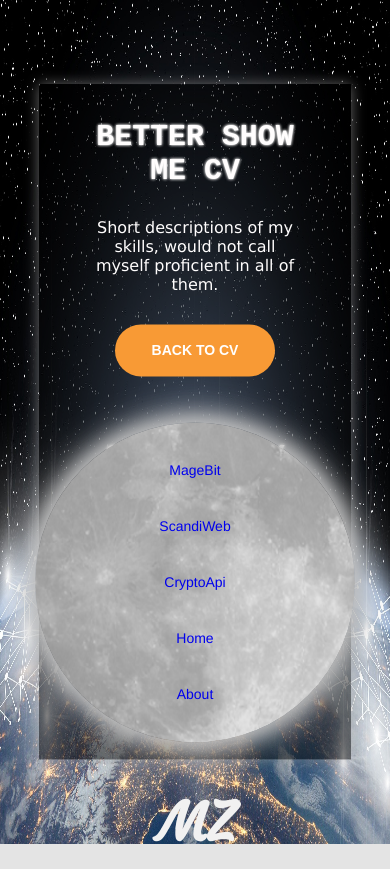
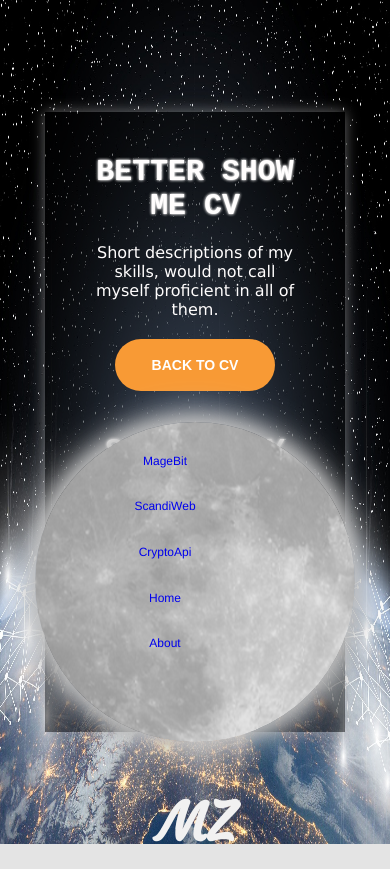
Before and after one commit to trovoltino/matiss-cv, a Vue app: page / in a window 390 px wide. Both pictures are taken after a click on the button "SHOW PROJECTS". Built offline with nearby package versions, Linux system fonts and the light colour scheme.

Commit message:
Mostly finished RD features

```diff
--- a/src/components/Slider.vue
+++ b/src/components/Slider.vue
@@ -82,11 +82,11 @@ h2 {
               0px 0px 30px silver,
               0px 0px 40px silver;
   z-index: 3;
-  transform: translate(0%,-50%);
+  transform: translate(-10%,-50%);
   transition: all 1s ease-in-out;
 }
 .skill-wrap {
-  width:1020px;
+  width:920px;
   background:transparent;
   background: rgba(0, 0, 0, 0.5);
   height: 420px;
@@ -118,7 +118,7 @@ h2 {
   background:#a05709;
 }
 .slide {
-  left: 50%;
+  left: 55%;
 }
 .field-wrap {
   position: absolute;
@@ -148,73 +148,112 @@ h2 {
   transition: all 0.5s ease-in;
   opacity: 1;
 }
-@media only screen and (min-width: 1092px) {
-  .field-wrap {
-    flex-direction: column;
-    align-items: center;
-    justify-content: space-between;
+@media only screen and (max-width: 1050px) {
+  h2 {
+    margin: 12% 12%;
+    margin-bottom: 6%;
+  }
+  p {
+    margin: 20px auto;
   }
   .skill-wrap {
-  width:70%;
-  height: 80%;
-  transform: translate(-50%,-50%);
+    width:700px;
+    height: 340px;
   }
-
   .slider {
-  display: none;
-  position: relative;
-  left: 50%;
-  bottom: 0%;
-  width: 320px;
-  height: 420px;
-  background: url(../assets/images/full-moon.jpg);
-  background-position: center;
-  border-radius: 50%;
-  box-shadow: 0px 0px 20px silver,
-              0px 0px 30px silver,
-              0px 0px 40px silver;
-  z-index: 3;
-  transform: translate(-50%,0%);
-  transition: all 1s ease-in-out;
+    width: 380px;
+    height: 380px;
+  }
+  .slide {
+    left: 53%;
   }
 }
-@media only screen and (max-width: 662px) {
+@media only screen and (max-width: 760px) {
   h2 {
     margin: 6% 12%;
   }
   p {
-    margin: 30px auto;
+    margin: 20px auto;
   }
   .field-wrap {
     flex-direction: column-reverse;
     align-items: center;
     justify-content: space-between;
+    height: 90%;
   }
   .skill-wrap {
-  width:80%;
-  height: 80%;
+  width:380px;
+  height: 760px;
   transform: translate(-50%,-50%);
-
   }
   .left-field, .right-field {
     width: 100%;
   }
 
   .slider {
-  position: relative;
-  left: 50%;
-  top: 0%;
+  top: -5%;
+  left:50%;
+  width: 400px;
+  height: 400px;
+  transform: translate(-50%,0%)
+  }
+  .slide {
+    top: 53%;
+  }
+}
+@media only screen and (max-width: 450px) {
+  h2 {
+    margin: 4% 12%;
+  }
+  p {
+    margin: 20px auto;
+  }
+  .field-wrap {
+    flex-direction: column-reverse;
+    align-items: center;
+    justify-content: space-between;
+    height: 90%;
+  }
+  .skill-wrap {
+  width:300px;
+  height: 620px;
+  }
+  .left-field, .right-field {
+    width: 100%;
+  }
+  .slider {
+  top: -2%;
   width: 320px;
   height: 320px;
-  background: url(../assets/images/full-moon.jpg);
-  background-position: center;
-  border-radius: 50%;
-  box-shadow: 0px 0px 20px silver,
-              0px 0px 30px silver,
-              0px 0px 40px silver;
-  z-index: 3;
-  transform: translate(-50%,0%);
-  transition: all 1s ease-in-out;
+  }
+  .slide {
+    top: 50%;
+  }
+}
+@media only screen and (max-width: 380px) {
+  h2 {
+    margin: 8% 16%;
+    font-size: 20px;
+  }
+  p {
+    font-size: 12px;
+  }
+  .field-wrap {
+    height: 90%;
+  }
+  .skill-wrap {
+  width:260px;
+  height: 520px;
+  }
+  .left-field, .right-field {
+    width: 100%;
+  }
+
+  .slider {
+  top: -3%;
+  width: 276px;
+  height: 270px;
+
   }
   .slide {
     top: 50%;
--- a/src/components/includes/Projects.vue
+++ b/src/components/includes/Projects.vue
@@ -34,13 +34,23 @@ export default {
   font-size: 20px;
 
 }
+@media only screen and (max-width: 1050px) {
+  .projects {
+
+    min-width: 360px;
+    max-width: 360px;
+    min-height: 360px;
+    max-height: 360px;
+  }
+  .projects a {
+    text-decoration: none;
+    font-size: 16px;
+
+  }
+}
 @media only screen and (max-width: 662px) {
   .projects {
-    display: flex;
-    flex-direction: column;
-    justify-content: space-evenly;
-    align-items: center;
-    background: transparent;
+
     min-width: 320px;
     max-width: 320px;
     min-height: 320px;
@@ -52,5 +62,18 @@ export default {
 
   }
 }
+@media only screen and (max-width: 450px) {
+  .projects {
+
+    min-width: 260px;
+    max-width: 260px;
+    min-height: 260px;
+    max-height: 260px;
+  }
+  .projects a {
+    text-decoration: none;
+    font-size: 12px;
+  }
+}
 
 </style>
--- a/src/components/includes/Skills.vue
+++ b/src/components/includes/Skills.vue
@@ -83,7 +83,47 @@ h3 {
   justify-content: flex-start;
   align-items: center;
 }
-@media only screen and (max-width: 662px) {
+@media only screen and (max-width: 1050px) {
+  ul {
+    justify-content:space-evenly;
+  }
+  li {
+    font-size: 14px;
+  }
+  h3 {
+    font-size: 18px;
+  }
+  .skills {
+    align-items: center;
+    min-width: 260px;
+    min-height: 340px;
+    max-height: 340px;
+  }
+  .main-skills {
+    margin-top:30px;
+  }
+}
+@media only screen and (max-width: 760px) {
+  ul {
+    justify-content:space-evenly;
+  }
+  li {
+    font-size: 14px;
+  }
+  h3 {
+    font-size: 20px;
+  }
+  .skills {
+    align-items: center;
+    min-width: 280px;
+    min-height: 340px;
+    max-height: 340px;
+  }
+  .main-skills {
+    margin-top:20px;
+  }
+}
+@media only screen and (max-width: 450px) {
   ul {
     display: flex;
     flex-direction: column;
@@ -114,5 +154,36 @@ h3 {
     margin-top:20px;
   }
 }
+@media only screen and (max-width: 380px) {
+  ul {
+    display: flex;
+    flex-direction: column;
+    justify-content:space-evenly;
+    padding: 0;
+    margin: 0;
+  }
+  li {
+    font-size: 10px;
+    font-weight: bold;
+    list-style-type: none;
+  }
+  h3 {
+    font-size: 14px;
+    font-family:Verdana ;
+    text-transform: uppercase;
+  }
+  .skills {
+    background: transparent;
+    display: flex;
+    flex-direction: column;
+    align-items: center;
+    min-width: 260px;
+    min-height: 300px;
+    max-height: 300px;
+  }
+  .main-skills {
+    margin-top:20px;
+  }
+}
 
 </style>
```
Lines whose indentation alone changed are shown as unchanged.
